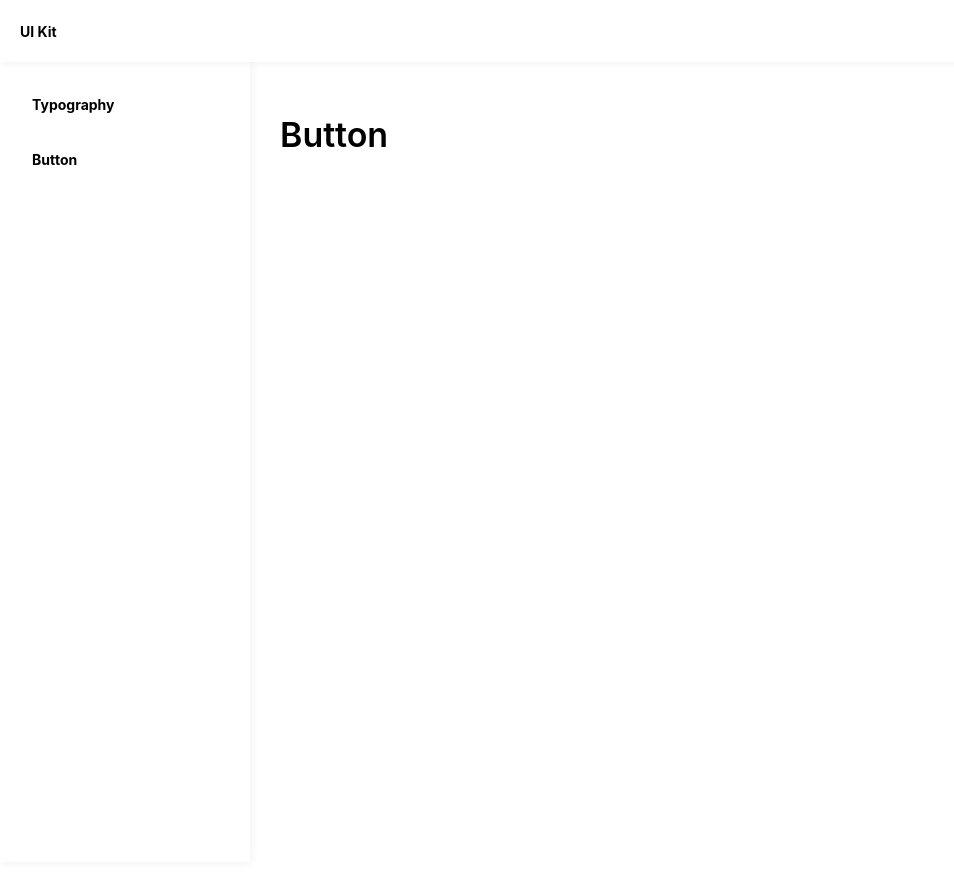
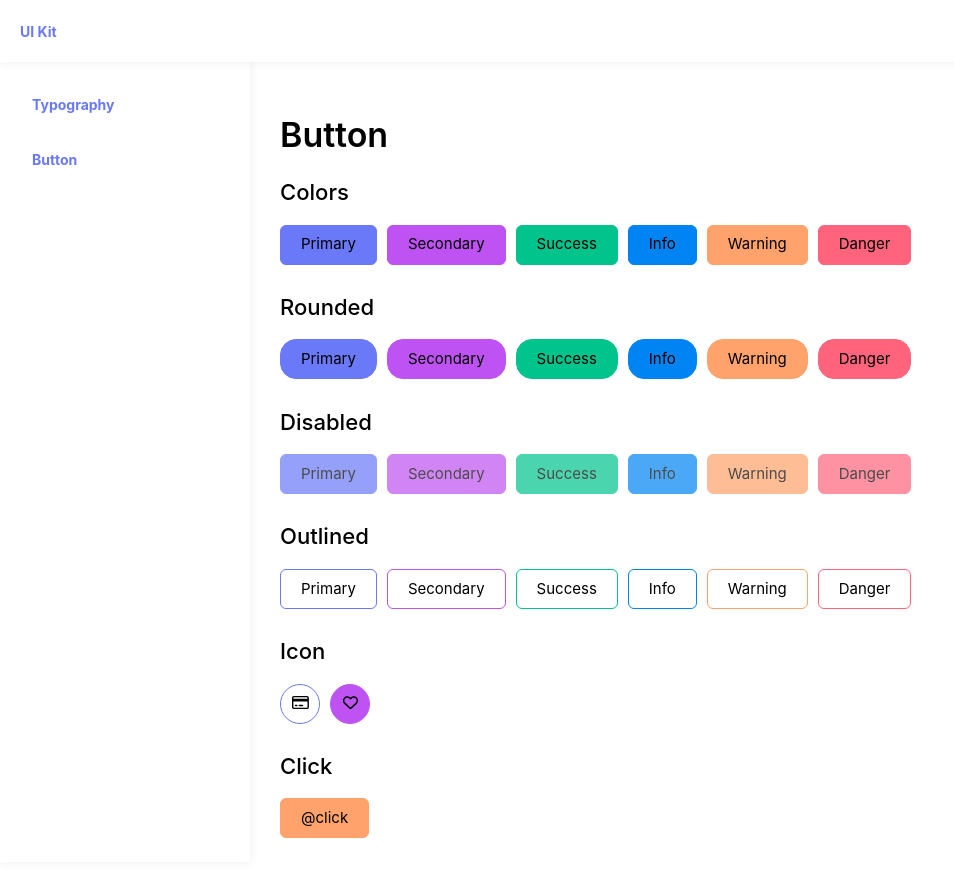
Before and after one commit to Hekikai/katana-kit, a Vue app: page /button in a window 1280 px wide. Shown: the top 876 px of the page, without its empty margins (0-954 px from the left). Before the commit the page ends 800 px from the top, so only its background shows below. Built offline with nearby package versions, Linux system fonts and the light colour scheme; the HTML template or start-up script is replaced by a standard one.

Commit message:
added KBtn template (have to define sizes)

```diff
--- a/package.json
+++ b/package.json
@@ -9,6 +9,9 @@
     "preview": "vite preview"
   },
   "dependencies": {
+    "@fortawesome/fontawesome-svg-core": "^6.2.1",
+    "@fortawesome/free-regular-svg-icons": "^6.2.1",
+    "@fortawesome/vue-fontawesome": "^3.0.2",
     "vue": "^3.2.45",
     "vue-router": "^4.1.6"
   },
--- /dev/null
+++ b/src/components/KButton/KBtn.vue
@@ -0,0 +1,53 @@
+<script setup lang="ts">
+import { FontAwesomeIcon } from '@fortawesome/vue-fontawesome'
+
+withDefaults(
+    defineProps<{
+        label: string
+        color?: string
+        disabled?: boolean
+        rounded?: boolean
+        outlined?: boolean
+        icon?: string
+        // TODO: add sizes with composable
+        size?: string
+    }>(),
+    {
+        label: 'Button',
+        color: 'primary',
+        default: 'normal',
+    },
+)
+
+const emit = defineEmits<{
+    (e: 'click'): void
+}>()
+
+const kButtonClick = () => {
+    emit('click')
+}
+</script>
+
+<template>
+    <button
+        @click="kButtonClick"
+        :class="[
+            'k-btn',
+            `k-btn--${color}`,
+            { 'k-btn--rounded': rounded },
+            { disabled: disabled },
+            { 'k-btn--outline': outlined },
+            { icon: icon },
+        ]"
+        :disabled="disabled"
+    >
+        <span v-if="icon">
+            <font-awesome-icon :icon="`fa-regular fa-${icon}`" />
+        </span>
+        <span v-else>
+            {{ label }}
+        </span>
+    </button>
+</template>
+
+<style scoped lang="scss"></style>
--- /dev/null
+++ b/src/components/KButton/KButton.scss
@@ -0,0 +1,91 @@
+.k-btn {
+    margin-right: 10px;
+    margin-bottom: 10px;
+    padding: 0 20px;
+    height: 40px;
+    color: inherit;
+    border-radius: 6px;
+    border: none;
+    cursor: pointer;
+    font-size: 15px;
+    transition: 0.2s;
+
+    // colors
+    &--primary {
+        background: var(--k-primary);
+        border: 1px solid var(--k-primary);
+        &:enabled:hover {
+            background: var(--k-primary-hover);
+        }
+    }
+
+    &--secondary {
+        background: var(--k-secondary);
+        border: 1px solid var(--k-secondary);
+        &:enabled:hover {
+            background: var(--k-secondary-hover);
+        }
+    }
+
+    &--success {
+        background: var(--k-success);
+        border: 1px solid var(--k-success);
+        &:enabled:hover {
+            background: var(--k-success-hover);
+        }
+    }
+
+    &--info {
+        background: var(--k-info);
+        border: 1px solid var(--k-info);
+        &:enabled:hover {
+            background: var(--k-info-hover);
+        }
+    }
+
+    &--warning {
+        background: var(--k-warning);
+        border: 1px solid var(--k-warning);
+        &:enabled:hover {
+            background: var(--k-warning-hover);
+        }
+    }
+
+    &--danger {
+        background: var(--k-danger);
+        border: 1px solid var(--k-danger);
+        &:enabled:hover {
+            background: var(--k-danger-hover);
+        }
+    }
+
+    &--rounded {
+        border-radius: $button-rounded-border-radius;
+    }
+
+    &--outline {
+        background: transparent;
+        // TODO: text color as the border color
+        color: currentColor;
+        &:before {
+            border: 1px solid currentColor;
+        }
+
+        &:hover {
+            color: $button-text-color;
+        }
+    }
+
+    &.disabled {
+        opacity: 0.7 !important;
+        cursor: default;
+    }
+
+    &.icon {
+        // TODO: added sizes for icon with adaptive
+        width: 40px;
+        height: 40px;
+        border-radius: 50%;
+        padding: 0;
+    }
+}
--- a/src/css/index.scss
+++ b/src/css/index.scss
@@ -3,3 +3,5 @@
 
 @import "./nuclear/colors.scss";
 @import "./nuclear/typography.scss";
+
+@import "../components/KButton/KButton.scss";
--- a/src/css/nuclear/colors.scss
+++ b/src/css/nuclear/colors.scss
@@ -1,9 +1,19 @@
-\:root {
-  --k-primary: #{$primary};
-  --k-secondary: #{$secondary}
+:root {
+    --k-primary: #{$primary};
+    --k-primary-hover: #{$primary-hover};
+    --k-secondary: #{$secondary};
+    --k-secondary-hover: #{$secondary-hover};
+    --k-success: #{$success};
+    --k-success-hover: #{$success-hover};
+    --k-info: #{$info};
+    --k-info-hover: #{$info-hover};
+    --k-warning: #{$warning};
+    --k-warning-hover: #{$warning-hover};
+    --k-danger: #{$danger};
+    --k-danger-hover: #{$danger-hover};
 }
 
 a {
-  color: var(--k-primary);
-  text-decoration: none;
+    color: var(--k-primary);
+    text-decoration: none;
 }
--- a/src/css/variables.scss
+++ b/src/css/variables.scss
@@ -1,7 +1,17 @@
 // Colors
+// TODO: align
 $primary       : #6979f8 !default;
 $primary-hover : #a5affb !default;
 $secondary     : #be52f2 !default;
+$secondary-hover: #dba5f5 !default;
+$success: #00c48c !default;
+$success-hover: #7ddfc3 !default;
+$info: #0084f4 !default;
+$info-hover: #66b5f8 !default;
+$warning: #ffa26b !default;
+$warning-hover: #ffc7a6 !default;
+$danger: #ff647c !default;
+$danger-hover: #dfafbb !default;
 
 // Typography
 $typography-font-family: 'SF Pro Text', '-apple-system', 'Helvetica Neue',
@@ -19,3 +29,8 @@ $h-tags  : (h1: map-get($headings, 'h1'), h2: map-get($headings, 'h2'),
 
 $body-line-height : 1.5 !default;
 $body-font-size   : 14px !default;
+
+// Button
+$button-text-color: #fff !default;
+$button-text-color-outline: #{$primary} !default;
+$button-rounded-border-radius: 16px !default;
--- a/src/main.ts
+++ b/src/main.ts
@@ -1,5 +1,28 @@
 import { createApp } from 'vue'
 import App from './App.vue'
-import router from "@/router";
+import router from '@/router'
 
-createApp(App).use(router).mount('#app')
+import { library } from '@fortawesome/fontawesome-svg-core'
+import { FontAwesomeIcon } from '@fortawesome/vue-fontawesome'
+import {
+    faHeart,
+    faHand,
+    faAddressBook,
+    faCreditCard,
+    faLemon,
+    faHourglass,
+} from '@fortawesome/free-regular-svg-icons'
+
+library.add({
+    faHeart,
+    faHand,
+    faAddressBook,
+    faCreditCard,
+    faLemon,
+    faHourglass,
+})
+
+createApp(App)
+    .use(router)
+    .component('font-awesome-icon', FontAwesomeIcon)
+    .mount('#app')
--- a/src/views/Button.vue
+++ b/src/views/Button.vue
@@ -1,7 +1,172 @@
+// @prettier-ignore
 <template>
     <h1>Button</h1>
+    <h2>Colors</h2>
+    <div class="line">
+        <k-btn
+            label="Primary"
+            color="primary"
+        />
+        <k-btn
+            label="Secondary"
+            color="secondary"
+        />
+        <k-btn
+            label="Success"
+            color="success"
+        />
+        <k-btn
+            label="Info"
+            color="info"
+        />
+        <k-btn
+            label="Warning"
+            color="warning"
+        />
+        <k-btn
+            label="Danger"
+            color="danger"
+        />
+    </div>
+    <h2>Rounded</h2>
+    <div class="line">
+        <k-btn
+            label="Primary"
+            color="primary"
+            rounded
+        />
+        <k-btn
+            label="Secondary"
+            color="secondary"
+            rounded
+        />
+        <k-btn
+            label="Success"
+            color="success"
+            rounded
+        />
+        <k-btn
+            label="Info"
+            color="info"
+            rounded
+        />
+        <k-btn
+            label="Warning"
+            color="warning"
+            rounded
+        />
+        <k-btn
+            label="Danger"
+            color="danger"
+            rounded
+        />
+    </div>
+
+    <h2>Disabled</h2>
+    <div class="line">
+        <k-btn
+            label="Primary"
+            color="primary"
+            disabled
+        />
+      <k-btn
+        label="Secondary"
+        color="secondary"
+        disabled
+      />
+      <k-btn
+        label="Success"
+        color="success"
+        disabled
+      />
+      <k-btn
+        label="Info"
+        color="info"
+        disabled
+      />
+      <k-btn
+        label="Warning"
+        color="warning"
+        disabled
+      />
+      <k-btn
+        label="Danger"
+        color="danger"
+        disabled
+      />
+    </div>
+
+    <h2>Outlined</h2>
+    <div class="line">
+      <k-btn
+        label="Primary"
+        color="primary"
+        outlined
+      />
+      <k-btn
+        label="Secondary"
+        color="secondary"
+        outlined
+      />
+      <k-btn
+        label="Success"
+        color="success"
+        outlined
+      />
+      <k-btn
+        label="Info"
+        color="info"
+        outlined
+      />
+      <k-btn
+        label="Warning"
+        color="warning"
+        outlined
+      />
+      <k-btn
+        label="Danger"
+        color="danger"
+        outlined
+      />
+    </div>
+
+    <h2>Icon</h2>
+    <div class="line">
+        <k-btn
+            label="Primary"
+            color="primary"
+            outlined
+            icon="credit-card"
+        />
+        <k-btn
+            label="Primary"
+            color="secondary"
+            rounded
+            icon="heart"
+        />
+    </div>
+
+    <h2>Click</h2>
+    <div class="line">
+        <k-btn
+            label="@click"
+            color="warning"
+            @click="onClick"
+        />
+    </div>
 </template>
 
-<script setup></script>
+<script setup>
+import KBtn from '@/components/KButton/KBtn.vue'
+const onClick = () => {
+    alert('Click!')
+}
+</script>
 
-<style scoped></style>
+<style scoped lang="scss">
+.line {
+    display: flex;
+    flex-wrap: wrap;
+    margin-bottom: 1rem;
+}
+</style>
```
Also changed, not shown: src/composables/useSize.ts (added, +11 -0 lines), 1 other file (tests, documents, lock files or other folders).
